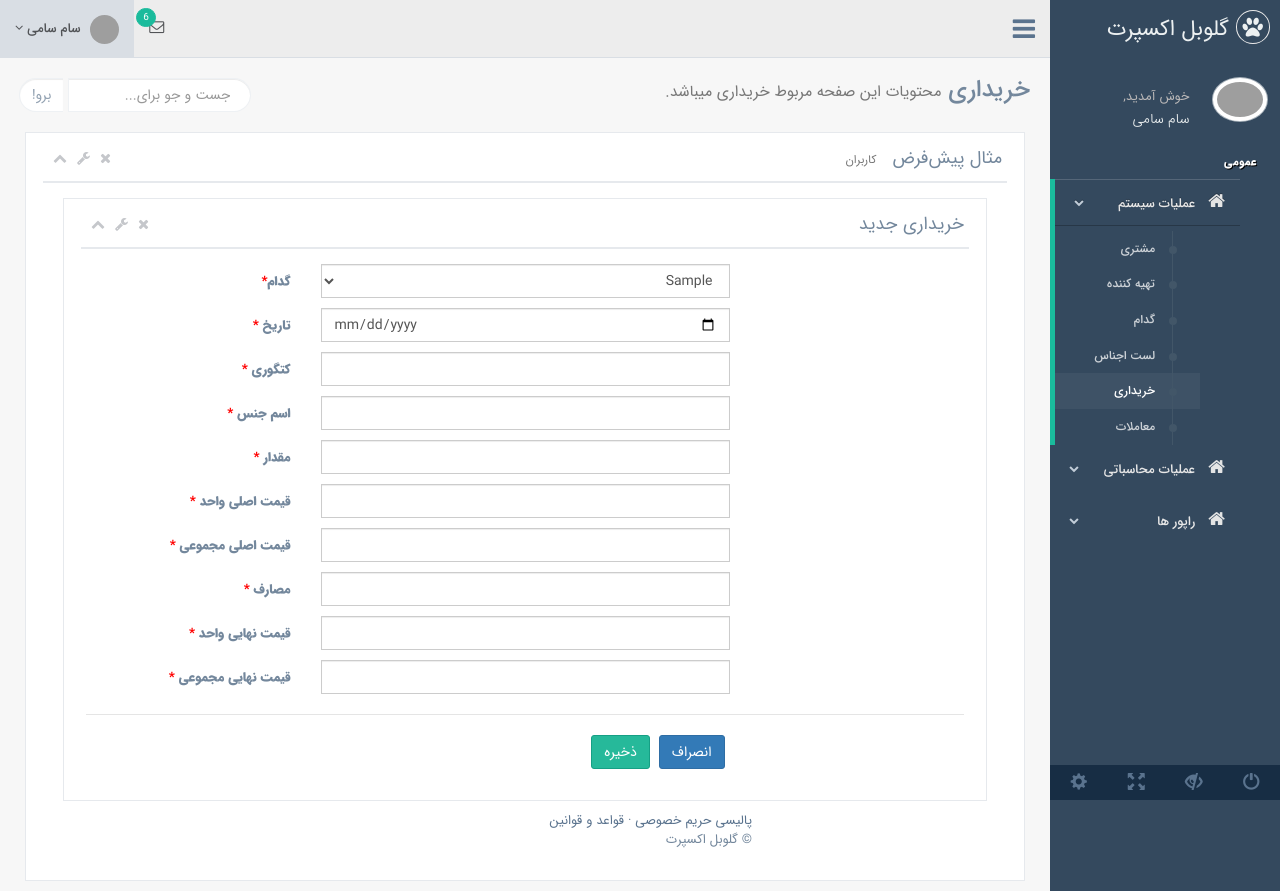
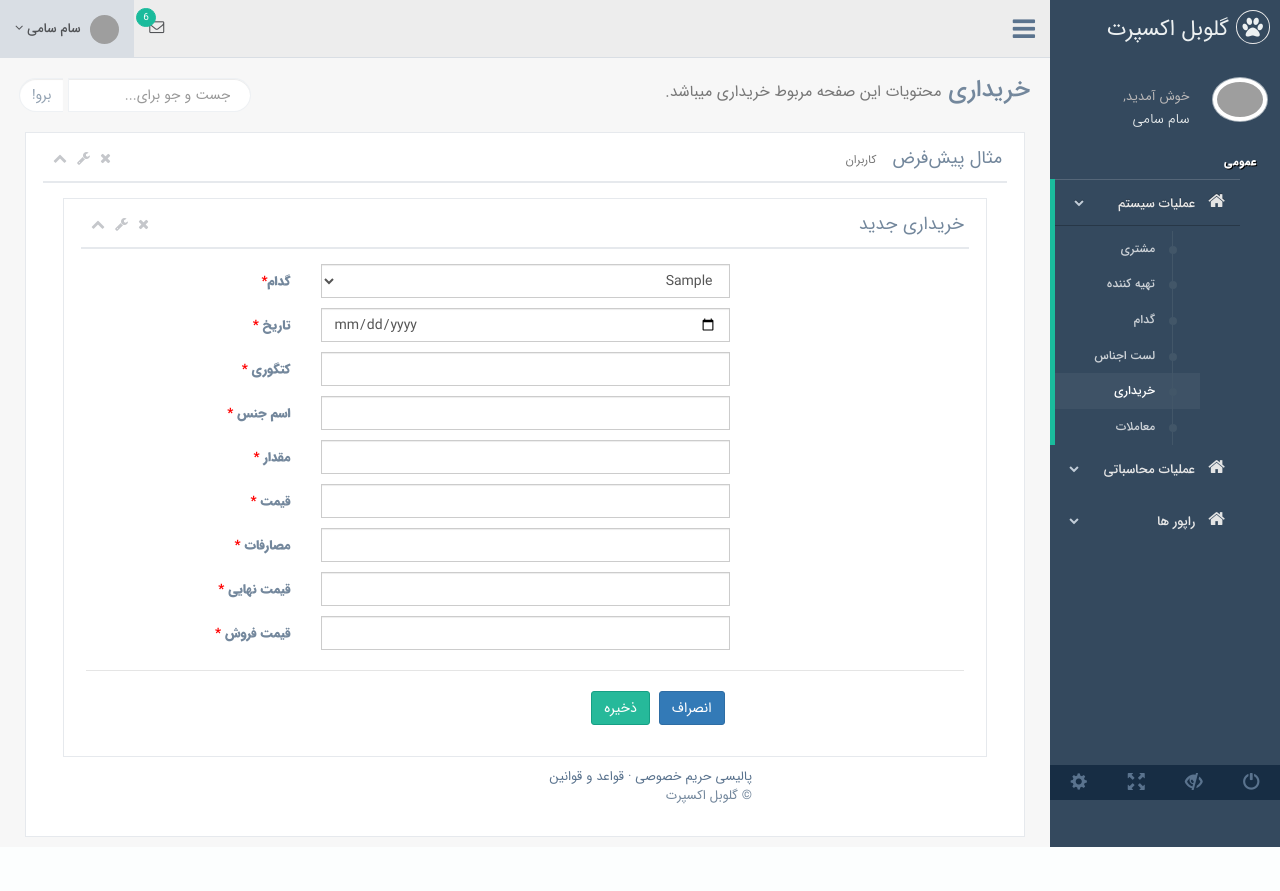
Before and after one commit to Nazari02/project, a PHP site: page /public/purchase_insert.php in a window 1280 px wide. After the commit the page ends 847 px from the top, so only its background shows below. Run offline with PHP 8.4, Linux system fonts and the light colour scheme; tables that the repository leaves empty or names only in its code hold one stand-in row (values such as "Sample post"); some libraries are stand-ins or nearby versions; grey boxes are pictures that could not be loaded.

Commit message:
fix bugs

```diff
--- a/public/purchase_insert.php
+++ b/public/purchase_insert.php
@@ -15,17 +15,16 @@ if(isset($_POST['submit']))
      //$address2 = $_POST['address2'];
      $item = $_POST['item'];
      $quantity = $_POST['quantity'];
-     $unit_price = $_POST['unit_price'];
-     $total_price = $_POST['total_price'];
+     $price = $_POST['price'];
      $expense = $_POST['expense'];
-     $unit_price_expense = $_POST['unit_price_expense'];
-     $total_final_price = $_POST['total_final_price'];
+     $final_price = $_POST['final_price'];
+     $sell_price = $_POST['sell_price'];
      $inventory = $_POST['inventory'];
 
      //$inven_id = $_GET['inven_id'];
 
-     $sql = "INSERT INTO purchase (date,category,item,quantity,unit_price,total_price,expense,unit_price_expense,total_final_price,inven_id)
-     VALUES ('$date','$category','$item','$quantity','$unit_price','$total_price','$expense','$unit_price_expense','$total_final_price','$inventory')";
+     $sql = "INSERT INTO purchase (date,category,item,quantity,price,expense,final_price,sell_price,inven_id)
+     VALUES ('$date','$category','$item','$quantity','$price','$expense','$final_price','$sell_price','$inventory')";
 
      if (mysqli_query($connection, $sql)) {
         header('Location:purchase_insert.php');
@@ -413,26 +412,16 @@ if(isset($_POST['submit']))
                                 </div>
                             </div>
                             <div class="item form-group">
-                                <label class="control-label col-md-3 col-sm-3 col-xs-12" for="email">قیمت اصلی واحد <span
+                                <label class="control-label col-md-3 col-sm-3 col-xs-12" for="name">قیمت <span
                                         class="required">*</span>
                                 </label>
                                 <div class="col-md-6 col-sm-6 col-xs-12">
-                                    <input type="email" id="email" name="unit_price" required="required"
+                                    <input type="text" id="name" name="price" required="required"
                                            class="form-control col-md-7 col-xs-12">
                                 </div>
                             </div>
                             <div class="item form-group">
-                                <label class="control-label col-md-3 col-sm-3 col-xs-12" for="name">قیمت اصلی مجموعی <span
-                                        class="required">*</span>
-                                </label>
-                                <div class="col-md-6 col-sm-6 col-xs-12">
-                                    <input id="name" name="total_price" class="form-control col-md-7 col-xs-12"
-                                         required="required" type="text">
-                                </div>
-                            </div>
-
-                            <div class="item form-group">
-                                <label class="control-label col-md-3 col-sm-3 col-xs-12" for="name">مصارف <span
+                                <label class="control-label col-md-3 col-sm-3 col-xs-12" for="name">مصارفات <span
                                         class="required">*</span>
                                 </label>
                                 <div class="col-md-6 col-sm-6 col-xs-12">
@@ -442,21 +431,21 @@ if(isset($_POST['submit']))
                             </div>
 
                             <div class="item form-group">
-                                <label class="control-label col-md-3 col-sm-3 col-xs-12" for="name">قیمت نهایی واحد <span
+                                <label class="control-label col-md-3 col-sm-3 col-xs-12" for="name">قیمت نهایی <span
                                         class="required">*</span>
                                 </label>
                                 <div class="col-md-6 col-sm-6 col-xs-12">
-                                    <input id="name" name="unit_price_expense" class="form-control col-md-7 col-xs-12"
+                                    <input id="name" name="final_price" class="form-control col-md-7 col-xs-12"
                                          required="required" type="text">
                                 </div>
                             </div>
 
                             <div class="item form-group">
-                                <label class="control-label col-md-3 col-sm-3 col-xs-12" for="name">قیمت نهایی مجموعی <span
+                                <label class="control-label col-md-3 col-sm-3 col-xs-12" for="name">قیمت فروش <span
                                         class="required">*</span>
                                 </label>
                                 <div class="col-md-6 col-sm-6 col-xs-12">
-                                    <input id="name" name="total_final_price" class="form-control col-md-7 col-xs-12"
+                                    <input id="name" name="sell_price" class="form-control col-md-7 col-xs-12"
                                          required="required" type="text">
                                 </div>
                             </div>
```
Also changed, not shown: public/NOTE.txt (added, +27 -0 lines), public/inven_item_list.php (+6 -8 lines), public/inven_item_list_update.php (+8 -46 lines).
